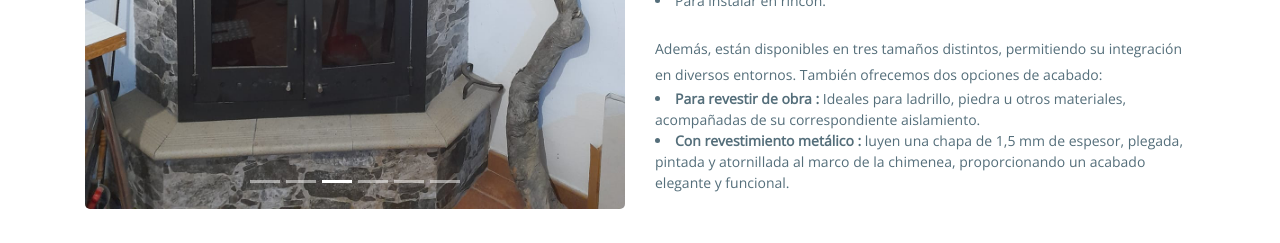
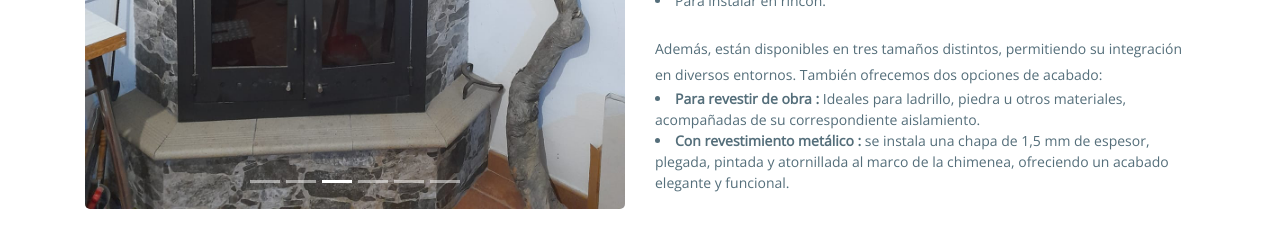
Before and after one commit to Daniel-Ovejero/chimeneascs, a plain HTML site: page index.html in a window 1280 px wide. Shown: the part 2360-2603 px from the top of the page. Drawn offline with nearby package versions, Linux system fonts and the light colour scheme; files whose address does not match are found by name.

Commit message:
Fix wording

```diff
--- a/index.html
+++ b/index.html
@@ -215,7 +215,7 @@
                           <li>Para instalar en rincón.</li>
                         <p>Además, están disponibles en tres tamaños distintos, permitiendo su integración en diversos entornos. También ofrecemos dos opciones de acabado: </p>
                           <li><strong>Para revestir de obra :</strong> Ideales para ladrillo, piedra u otros materiales, acompañadas de su correspondiente aislamiento.</li>
-                          <li><strong>Con revestimiento metálico :</strong> luyen una chapa de 1,5 mm de espesor, plegada, pintada y atornillada al marco de la chimenea, proporcionando un acabado elegante y funcional.</li>
+                          <li><strong>Con revestimiento metálico :</strong> se instala una chapa de 1,5 mm de espesor, plegada, pintada y atornillada al marco de la chimenea, ofreciendo un acabado elegante y funcional.</li>
                     </div>
                 </div>
             </div>
```
